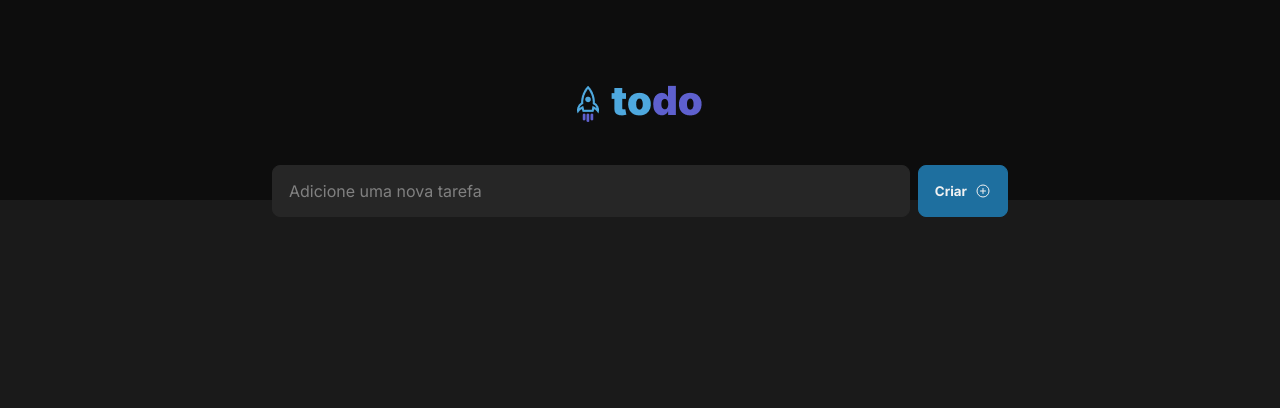
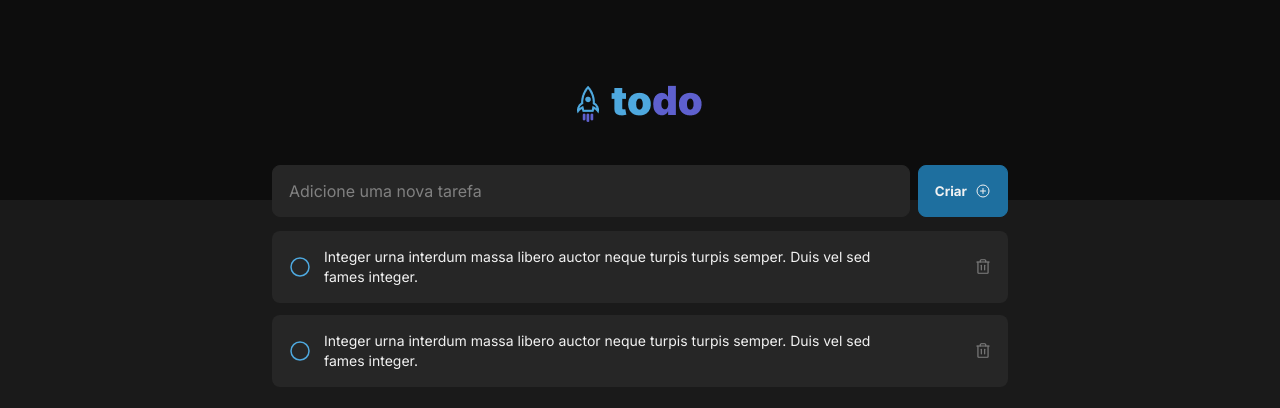
Before and after one commit to philipeF4ria/todo-ignite-react, a React (Vite) app: page / in a window 1280 px wide. Shown: the top 408 px of the page. Built offline with nearby package versions, Linux system fonts and the light colour scheme.

Commit message:
feat: Create Task component style

```diff
--- a/src/App.tsx
+++ b/src/App.tsx
@@ -1,13 +1,19 @@
 import './styles/global.css';
+import styles from './styles/app.module.css';
 
 import { Header } from './components/Header';
 import { Form } from './components/Form';
+import { Task } from './components/Task';
 
 function App() {
   return (
     <>
       <Header />
       <Form />
+      <main className={styles.body}>
+        <Task />
+        <Task />
+      </main>
     </>
   );
 }
--- /dev/null
+++ b/src/components/Task/index.tsx
@@ -0,0 +1,13 @@
+import { Circle, Trash } from 'phosphor-react';
+
+import styles from './styles.module.css';
+
+export function Task() {
+    return (
+        <div className={styles.task}>
+            <Circle size={24} className={styles.circleIcon}/>
+            <p className={styles.textTask}>Integer urna interdum massa libero auctor neque turpis turpis semper. Duis vel sed fames integer.</p>
+            <Trash size={18} className={styles.trashIcon}/>
+        </div>
+    );
+}
--- /dev/null
+++ b/src/components/Task/styles.module.css
@@ -0,0 +1,42 @@
+.task {
+    display: flex;
+    align-items: center;
+    width: 46rem;
+    max-width: 46rem;
+    height: 4.5rem;
+    background-color: var(--gray-500);
+    border-radius: 8px;
+    padding: 1rem;
+    margin-bottom: 0.75rem;
+}
+
+.circleIcon {
+    color: var(--blue);
+    margin-right: 0.75rem;
+
+    cursor: pointer;
+}
+
+.circleIcon:hover {
+    color: var(--blue-dark);
+}
+
+.trashIcon {
+    color: var(--gray-300);
+    margin-left: auto;
+
+    transition: color .5s;
+    cursor: pointer;
+}
+
+.trashIcon:hover {
+    color: var(--danger);
+}
+
+.textTask {
+    font-size: 0.875rem;
+    font-weight: 400;
+    color: var(--gray-100);
+    line-height: 140%;
+    max-width: 80%;
+}
--- a/src/styles/app.module.css
+++ b/src/styles/app.module.css
@@ -2,3 +2,10 @@
     display: flex;
     flex-direction: column;
 }
+
+.body {
+    display: flex;
+    flex-direction: column;
+    align-items: center;
+    margin-top: 3rem;
+}
```
